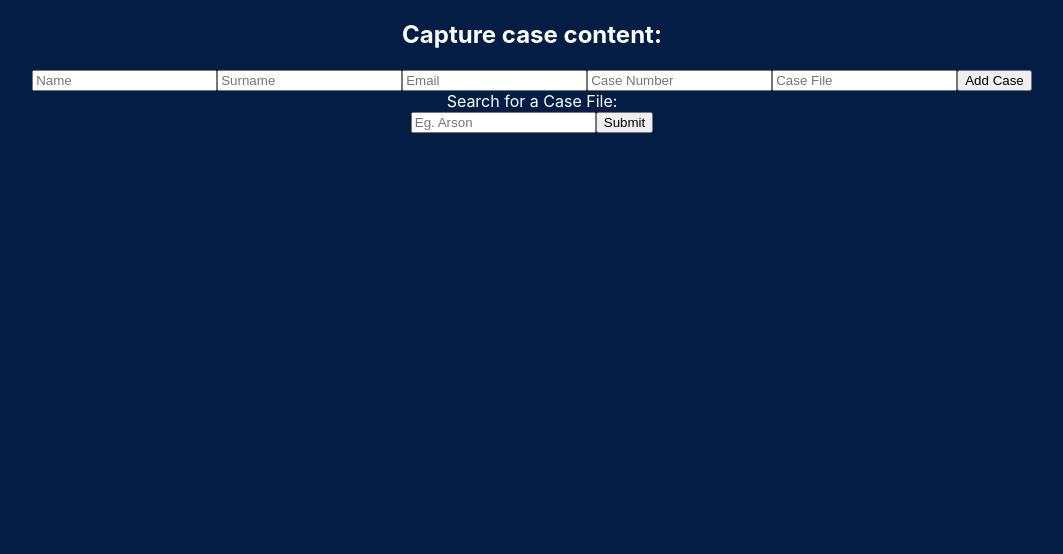
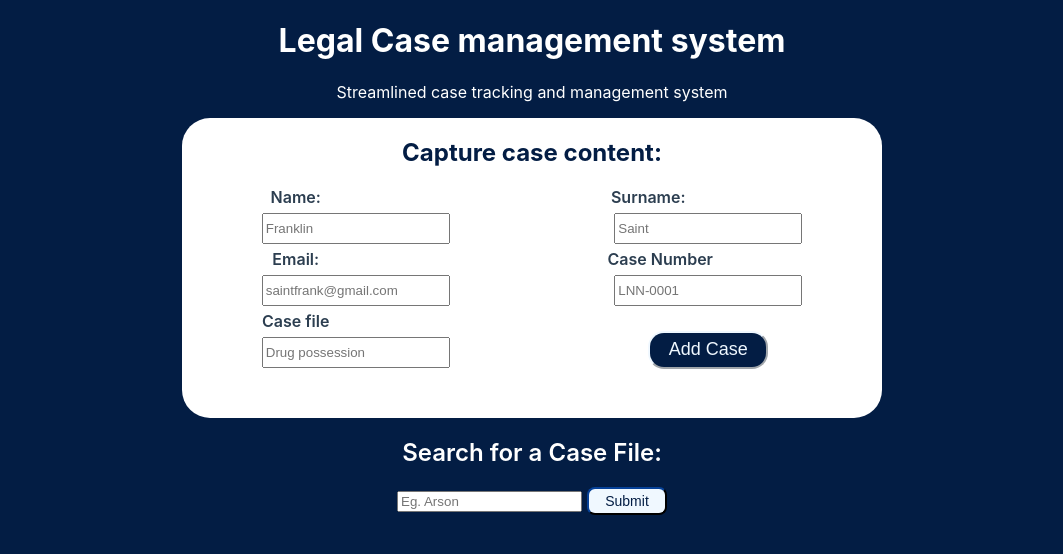
Before and after one commit to Ona0nline/reactlaw, a React (Create React App) app: page / in a window 1280 px wide. Shown: the top 554 px of the page, without its empty margins (108-1171 px from the left). Built offline with nearby package versions, Linux system fonts and the light colour scheme.

Commit message:
UI update

```diff
--- /dev/null
+++ b/src/DataEntry.css
@@ -0,0 +1,61 @@
+h2{
+  color: #031D44;
+}
+
+.capture-container{
+  display: grid;
+  place-items: center;
+
+}
+
+.scroll {
+  width: 700px;
+  height: 300px;
+  text-align: center;
+  background-color: white;
+  border-radius: 28px;
+
+}
+
+    label {
+      display: block;
+      margin-bottom: 6px;
+      margin-right: 120px;
+      font-weight: 600;
+      color: #2c3e50;
+    }
+
+    label.caseNumberLabel{
+      display: block;
+        margin-bottom: 6px;
+        margin-right: 96px;
+        font-weight: 600;
+        color: #2c3e50;
+    }
+
+    .textInput{
+        height: 25px;
+        width: 180px;
+    }
+
+    .formCapture{
+      display: grid;
+        grid-template-columns: 1fr 1fr;
+        gap: 5px;
+    }
+
+    .addCaseButton{
+      background-color: #031D44;
+      width: 120px;
+      height: 38px;
+      color:aliceblue;
+      font-size: 18px;
+      border-radius: 16px;
+      margin-top: 20px;
+      border-color: aliceblue;
+    }
+
+    .addCaseContainer{
+      display: grid;
+      place-items: center;
+    }
--- a/src/DataEntry.js
+++ b/src/DataEntry.js
@@ -1,5 +1,7 @@
 // src/components/AddCase.js
 import React, { useState } from 'react';
+import "./DataEntry.css"
+
 import DataDisplay from './DataDisplay';
 import SearchEngine from './SearchEngine';
 import axios from 'axios';
@@ -51,59 +53,94 @@ function AddCase() {
 
     // Render the component
     return (
-      <div>
-        <legend><h2>Capture case content:</h2></legend>
-        <form onSubmit={handleSubmit}>
-            <input
-                type="text"
+<div>
+    <div className="hero">
+        <h1 className='head'>Legal Case management system</h1>
+        <p>Streamlined case tracking and management system</p>
+        </div>
+
+        <div className='capture-container'>
+            <div className='scroll'>
+<legend><h2>Capture case content:</h2></legend>
+
+        <form className='formCapture'  onSubmit={handleSubmit}>
+
+            <div className='name'>
+            <label for="name">Name:</label>
+            <input className='textInput'
+                type="text" id='name'
                 value={name}
                 onChange={function(event) {
                     setName(event.target.value);
                 }}
-                placeholder="Name"
+                placeholder="Franklin"
                 required
             />
+            </div>
 
-             <input
+           <div>
+            <label>Surname:</label>
+             <input className='textInput'
                 type="text"
                 value={surname}
                 onChange={function(event) {
                     setSurname(event.target.value);
                 }}
-                placeholder="Surname"
+                placeholder="Saint"
                 required
             />
+           </div>
 
-            <input
+            <div className='email'>
+            <label>Email:</label>
+            <input className='textInput'
                 type="email"
                 value={email}
                 onChange={function(event) {
                     setEmail(event.target.value);
                 }}
-                placeholder="Email"
+                placeholder="saintfrank@gmail.com"
                 required
             />
+            </div>
 
-            <input
+            <div className='caseNumber'>
+            <label className='caseNumberLabel'>Case Number</label>
+            <input className='textInput'
                 type="text"
                 value={caseNumber}
                 onChange={function(event) {
                     setCaseNumber(event.target.value);
                 }}
-                placeholder="Case Number"
+                placeholder="LNN-0001"
                 required
             />
-            <input
+            </div>
+
+
+
+            <div className='caseFile'>
+            <label>Case file</label>
+            <input className='textInput'
                 type="text"
                 value={caseFile}
                 onChange={function(event) {
                     setCaseFile(event.target.value);
                 }}
-                placeholder="Case File"
+                placeholder="Drug possession"
                 required
             />
-            <button type="submit">Add Case</button>
+            </div>
+
+        <div className='addCaseContainer'>
+            <button className='addCaseButton' type="submit">Add Case</button>
+        </div>
+
         </form>
+            </div>
+        </div>
+
+        <br></br>
         <DataDisplay cases={cases}/>
         <SearchEngine/>
 
--- a/src/SearchEngine.css
+++ b/src/SearchEngine.css
@@ -6,3 +6,32 @@ body{
 .table,th,td{
   border: 1px solid;
 }
+
+.legendSearch{
+  font-size: 24px;
+  font-weight: 600;
+}
+
+.submit{
+        background-color: aliceblue;
+          width: 80px;
+          height: 28px;
+          color: #031D44;
+          font-size: 14px;
+          border-radius: 8px;
+          margin-top: 20px;
+          border-color: #031D44;
+          margin-left: 5px;
+}
+
+.submit:hover{
+    background-color: #031D44;
+      width: 80px;
+      height: 28px;
+      color: aliceblue;
+      font-size: 14px;
+      border-radius: 8px;
+      margin-top: 20px;
+      border-color: aliceblue;
+
+}
--- a/src/SearchEngine.js
+++ b/src/SearchEngine.js
@@ -30,7 +30,7 @@ export default function SearchEngine(){
 
   // FUNCTION TO MAKE THE API CALL, CALLED UPON SUBMIT
   function handleSearch(){
-    axios.get('https://case-management-system-flask-35b7ddb675ce.herokuapp.com/search_case',{params:{case_file:searchQuery}})
+    axios.get('http://case-management-system-flask-35b7ddb675ce.herokuapp.com/search_case',{params:{case_file:searchQuery}})
     .then(handleResponse)
     .catch((error)=>{
       console.log("Error: ",error)
@@ -39,15 +39,22 @@ export default function SearchEngine(){
   }
 
   return (<div>
-    <form onSubmit={handleSubmit}>
-      <legend>Search for a Case File:</legend>
+
+
+    <div className="search">
+      <form onSubmit={handleSubmit}>
+      <legend className="legendSearch">Search for a Case File:</legend>
       {/* ensures that the input value is always tied to the search query state */}
       <input onChange={handleInputChange} value={searchQuery} type="search" placeholder="Eg. Arson"/>
-      <input type="submit" value="Submit"/>
+      <input className="submit" type="submit" value="Submit"/>
 
     </form>
+    </div>
+
     {/* && is for conditional rendering in javascript */}
- {casesFound.length > 0 && (
+
+    <div className="cases">
+    {casesFound.length > 0 && (
         <div>
           <h1>Cases Found:</h1>
           <ul>
@@ -79,5 +86,7 @@ export default function SearchEngine(){
           </ul>
         </div>
       )}
+    </div>
+
   </div>)
 }
```
